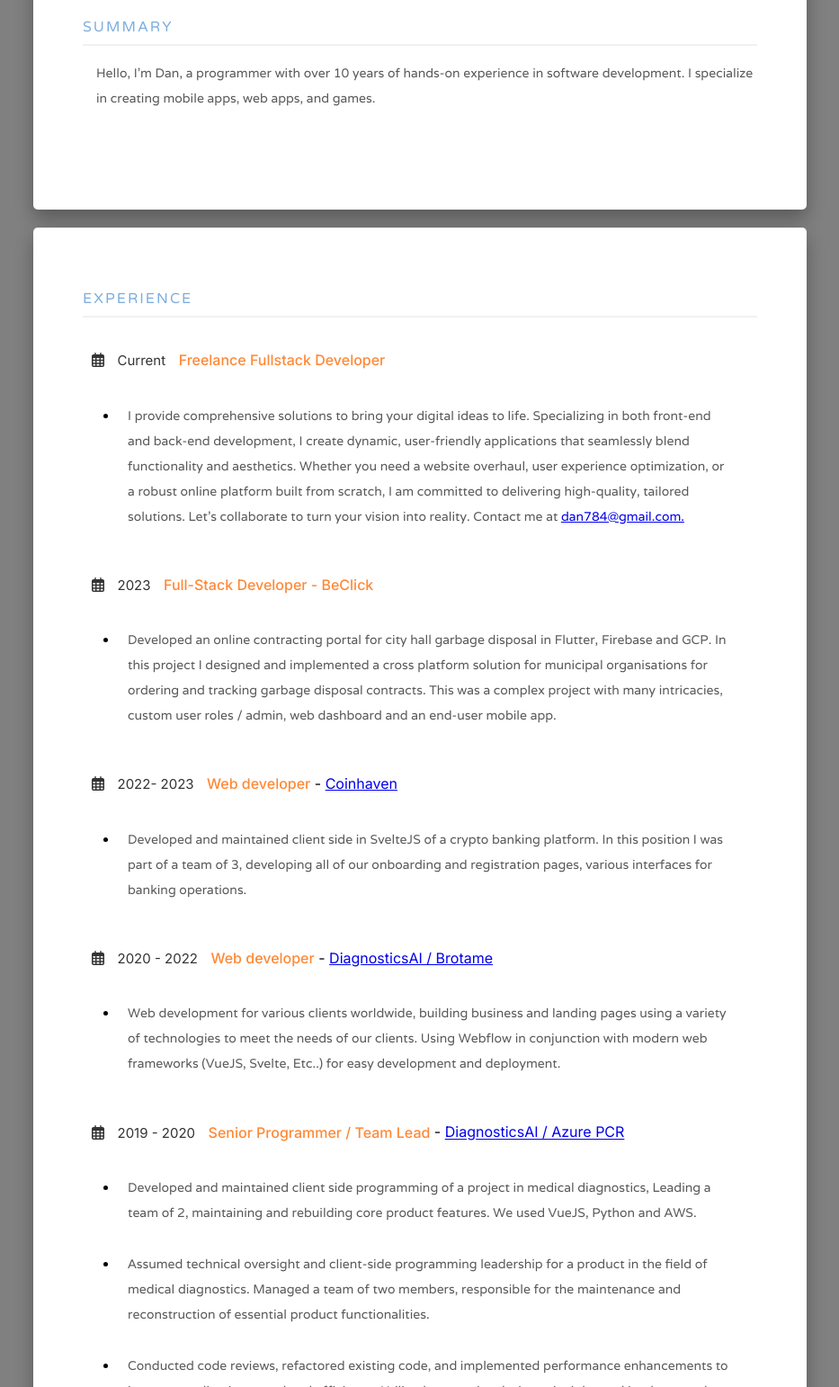
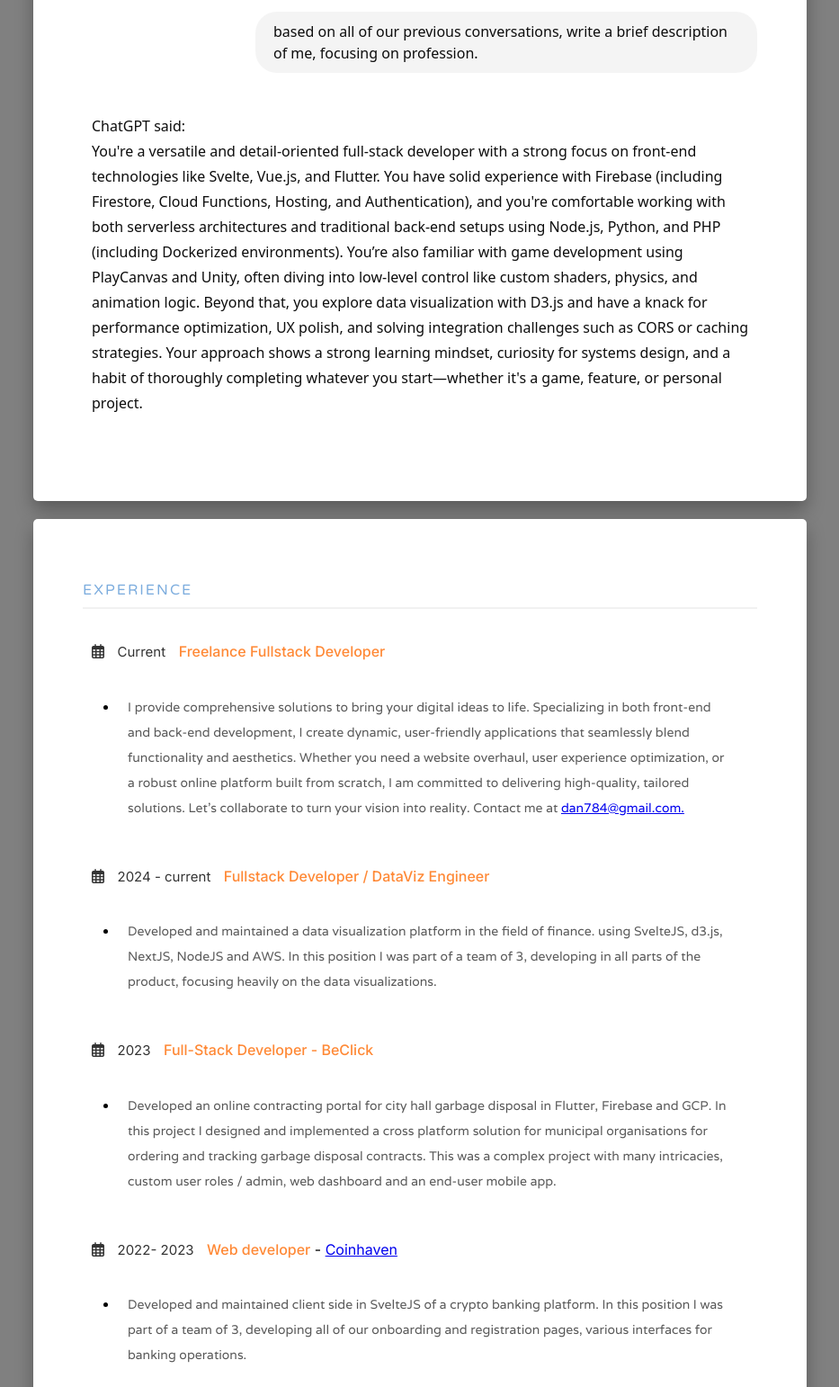
Before and after one commit to pipboy9000/my-resume, a website: page public/index.html in a window 1280 px wide. Shown: the part 440-1982 px from the top of the page at 90% size, without its empty margins (173-1106 px from the left). Drawn offline with nearby package versions, Linux system fonts and the light colour scheme; a web font is replaced by a local one.

Commit message:
small updates

```diff
--- a/public/index.html
+++ b/public/index.html
@@ -25,16 +25,13 @@
     </script>
 
     <script src="https://kit.fontawesome.com/cc5753dce5.js" crossorigin="anonymous"></script>
-    <script src="https://cdnjs.cloudflare.com/ajax/libs/axios/0.19.0/axios.min.js"
-        integrity="sha256-S1J4GVHHDMiirir9qsXWc8ZWw74PHHafpsHp5PXtjTs=" crossorigin="anonymous"></script>
+    <script src="https://cdnjs.cloudflare.com/ajax/libs/axios/0.19.0/axios.min.js" integrity="sha256-S1J4GVHHDMiirir9qsXWc8ZWw74PHHafpsHp5PXtjTs=" crossorigin="anonymous"></script>
     <link rel="stylesheet" type="text/css" href="style.css">
     <link rel="preconnect" href="https://fonts.googleapis.com">
     <link rel="preconnect" href="https://fonts.gstatic.com" crossorigin>
-    <link href="https://fonts.googleapis.com/css2?family=Fredoka:wght@300;400&family=Varela+Round&display=swap"
-        rel="stylesheet">
+    <link href="https://fonts.googleapis.com/css2?family=Fredoka:wght@300;400&family=Varela+Round&display=swap" rel="stylesheet">
     <link href="https://fonts.googleapis.com/css2?family=Inter:wght@200;400&display=swap" rel="stylesheet">
-    <link
-        href="https://fonts.googleapis.com/css2?family=Chakra+Petch:wght@700&family=David+Libre:wght@700&family=IBM+Plex+Mono:wght@700&family=Inter:wght@200;400;500;700&family=Varela&display=swap"
+    <link href="https://fonts.googleapis.com/css2?family=Chakra+Petch:wght@700&family=David+Libre:wght@700&family=IBM+Plex+Mono:wght@700&family=Inter:wght@200;400;500;700&family=Varela&display=swap"
         rel="stylesheet">
     <title>Portfolio - Dan Levin</title>
 </head>
@@ -52,8 +49,7 @@
         <div class="header">
             <div class="header-items-container">
                 <h1>
-                    <a href="https://www.linkedin.com/in/dan-levin-app-designer" target="_blank">DAN LEVIN <i
-                            class="fab fa-linkedin"></i></a>
+                    <a href="https://www.linkedin.com/in/dan-levin-app-designer" target="_blank">DAN LEVIN <i class="fab fa-linkedin"></i></a>
                 </h1>
                 <h2>
                     App Designer / Full stack Programmer
@@ -80,11 +76,23 @@
         </br>
         </br>
         <div class="section">
-            <h3>SUMMARY</h3>
-            <p>
-                Hello, I'm Dan, a programmer with over 10 years of hands-on experience in software development. I
-                specialize in creating mobile apps, web apps, and games.
-            </p>
+            <div class="chatBubble">
+                <div class="bubble">
+                    based on all of our previous conversations, write a brief description of me, focusing on profession.
+                </div>
+            </div>
+            <div class="gptAnswer">
+                ChatGPT said:
+                </br>
+                You're a versatile and detail-oriented full-stack developer with a strong focus on front-end technologies like Svelte, Vue.js, and Flutter. You have solid experience with Firebase
+                (including Firestore, Cloud Functions, Hosting, and Authentication), and you're comfortable working with both serverless architectures and traditional back-end setups using Node.js,
+                Python, and PHP (including Dockerized environments).
+
+                You’re also familiar with game development using PlayCanvas and Unity, often diving into low-level control like custom shaders, physics, and animation logic. Beyond that, you explore
+                data visualization with D3.js and have a knack for performance optimization, UX polish, and solving integration challenges such as CORS or caching strategies.
+
+                Your approach shows a strong learning mindset, curiosity for systems design, and a habit of thoroughly completing whatever you start—whether it's a game, feature, or personal project.
+            </div>
         </div>
     </div>
     <div class="container">
@@ -114,6 +122,20 @@
             <div>
                 <div class="date">
                     <i class="far fa-calendar-alt"></i>
+                    <h5>2024 - current</h5>
+                </div>
+                <h4>Fullstack Developer / DataViz Engineer</h4>
+                <ul>
+                    <li>
+                        <p>
+                            Developed and maintained a data visualization platform in the field of finance. using SvelteJS, d3.js, NextJS, NodeJS and AWS. In this position I was part of a team of 3, developing in all parts of the product, focusing heavily on the data visualizations.
+                        </p>
+                    </li>
+                </ul>
+            </div>
+            <div>
+                <div class="date">
+                    <i class="far fa-calendar-alt"></i>
                     <h5>2023</h5>
                 </div>
                 <h4>Full-Stack Developer - BeClick</h4>
@@ -133,8 +155,7 @@
                     <i class="far fa-calendar-alt"></i>
                     <h5>2022- 2023</h5>
                 </div>
-                <h4>Web developer</h4> - <a href="https://www.crunchbase.com/organization/coinhaven"
-                    target="_blank">Coinhaven</a>
+                <h4>Web developer</h4> - <a href="https://www.crunchbase.com/organization/coinhaven" target="_blank">Coinhaven</a>
                 <ul>
                     <li>
                         <p>
@@ -170,8 +191,7 @@
                     <i class="far fa-calendar-alt"></i>
                     <h5>2019 - 2020</h5>
                 </div>
-                <h4>Senior Programmer / Team Lead</h4> - <a href="https://www.diagnostics.ai/"
-                    target="_blank">DiagnosticsAI
+                <h4>Senior Programmer / Team Lead</h4> - <a href="https://www.diagnostics.ai/" target="_blank">DiagnosticsAI
                     /
                     Azure PCR</a>
                 <ul>
@@ -325,10 +345,8 @@
                     </div>
 
                     <div class="flamingo-decscription">
-                        <a href="https://play.google.com/store/apps/developer?id=Cognitus+Apps"
-                            target="_blank">Android</a>
-                        | <a href="https://apps.apple.com/us/developer/jonathan-perry/id1460164127#see-all/i-phonei-pad-apps"
-                            target="_blank">iOS</a>
+                        <a href="https://play.google.com/store/apps/developer?id=Cognitus+Apps" target="_blank">Android</a>
+                        | <a href="https://apps.apple.com/us/developer/jonathan-perry/id1460164127#see-all/i-phonei-pad-apps" target="_blank">iOS</a>
                     </div>
                 </div>
                 <div class="cardInfo">
@@ -341,8 +359,7 @@
                         In this app we used many tools to automate content creation and publishing.
                         </br>
                         </br>
-                        You can read more details about our process in <a
-                            href="http://i-r-programmer.blogspot.com/2019/10/flamingo.html" target="_blank">my blog </a>
+                        You can read more details about our process in <a href="http://i-r-programmer.blogspot.com/2019/10/flamingo.html" target="_blank">my blog </a>
                     </p>
                     </br>
                     <a href="https://play.google.com/store/apps/developer?id=Cognitus+Apps" target="_blank">
--- a/public/style.css
+++ b/public/style.css
@@ -61,7 +61,7 @@ h2 {
     font-family: "Varela";
 }
 
-.container > h2:first-of-type {
+.container>h2:first-of-type {
     margin-top: 45px;
 }
 
@@ -91,7 +91,7 @@ h1>a {
     justify-content: space-between;
 }
 
-.header-items-container > h2 {
+.header-items-container>h2 {
     margin-top: 30px;
     font-size: 42px;
     margin-bottom: 20px;
@@ -169,11 +169,13 @@ p {
     margin-bottom: 40px;
 }
 
-.section > h3 {
+.section>h3 {
     padding-bottom: 10px;
 }
 
-.section > p, .section > div > p, ul > li > p {
+.section>p,
+.section>div>p,
+ul>li>p {
     padding-top: 0;
     margin-top: 2px;
     /* margin-bottom: 30px; */
@@ -185,7 +187,7 @@ p {
     font-family: "Varela";
 }
 
-.section > div {
+.section>div {
     margin-left: 10px;
     margin-top: 7px;
 }
@@ -520,6 +522,7 @@ h5 {
     background-repeat: no-repeat;
     background-color: rgb(125, 230, 181);
 }
+
 .toggle-bg {
     background-image: url(https://media4.giphy.com/media/v1.Y2lkPTc5MGI3NjExcm9yeXN2OHV2bnU0cHp1NGw3aHA3M3l2ZHN3YWM0M3l3bnMxdDFldCZlcD12MV9pbnRlcm5hbF9naWZfYnlfaWQmY3Q9Zw/e6LX8uOK6UA3kaL5Su/giphy.gif);
     width: 100%;
@@ -555,10 +558,10 @@ h5 {
 
 .more {
     text-align: center;
-        line-height: 40px;
+    line-height: 40px;
 }
 
-.more > h3 {
+.more>h3 {
     font-size: 30px;
     padding-bottom: 20px;
     color: #7fd27f;
@@ -667,7 +670,7 @@ h5 {
     justify-content: center;
 }
 
-.cloud > li {
+.cloud>li {
     background: #00a2ff;
     padding: 5px;
     color: white;
@@ -697,7 +700,7 @@ h5 {
 
 }
 
-.skills-cloud > li {
+.skills-cloud>li {
     background: #00a2ff;
     padding: 5px;
     color: white;
@@ -881,3 +884,31 @@ textarea {
     width: 100%;
     height: 100%
 }
+
+.chatBubble {
+    display: flex;
+    justify-content: end;
+    padding: 0;
+}
+
+.bubble {
+    max-width: 70%;
+    padding: 10px;
+    background: #e9e9e980;
+    color: #0d0d0d;
+    border-radius: 24px;
+    font-size: 16px;
+    margin-bottom: 38px;
+    font-family: var(--default-font-family, ui-sans-serif, system-ui, sans-serif, "Apple Color Emoji", "Segoe UI Emoji", "Segoe UI Symbol", "Noto Color Emoji");
+    line-height: 24px;
+    padding: 10px 20px;
+
+}
+
+.gptAnswer {
+    font-family: var(--default-font-family, ui-sans-serif, system-ui, sans-serif, "Apple Color Emoji", "Segoe UI Emoji", "Segoe UI Symbol", "Noto Color Emoji");
+    font-size: 16px;
+    color: #0d0d0d;
+    line-height: 28px;
+
+}
```
Lines whose indentation alone changed are shown as unchanged.
